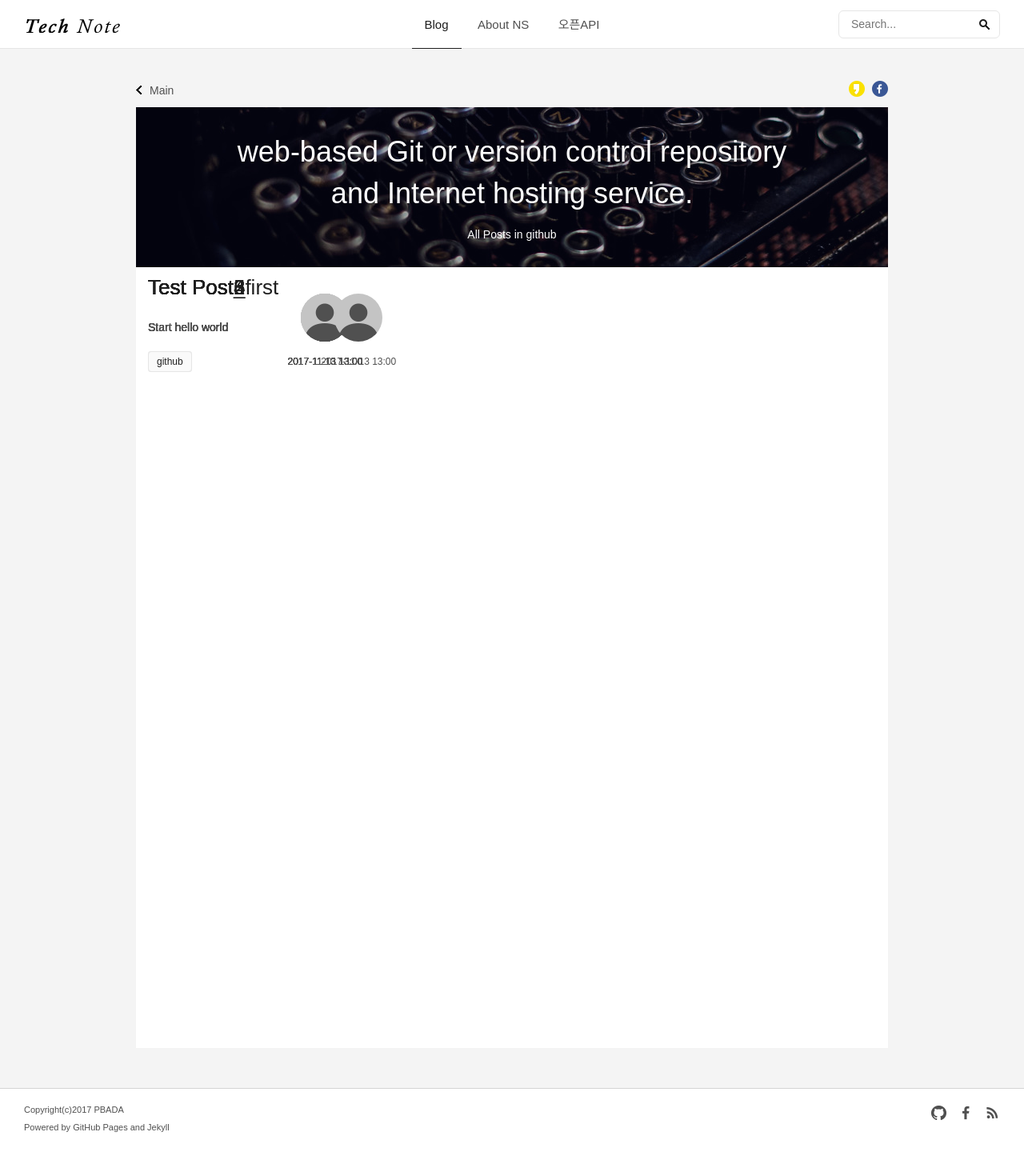
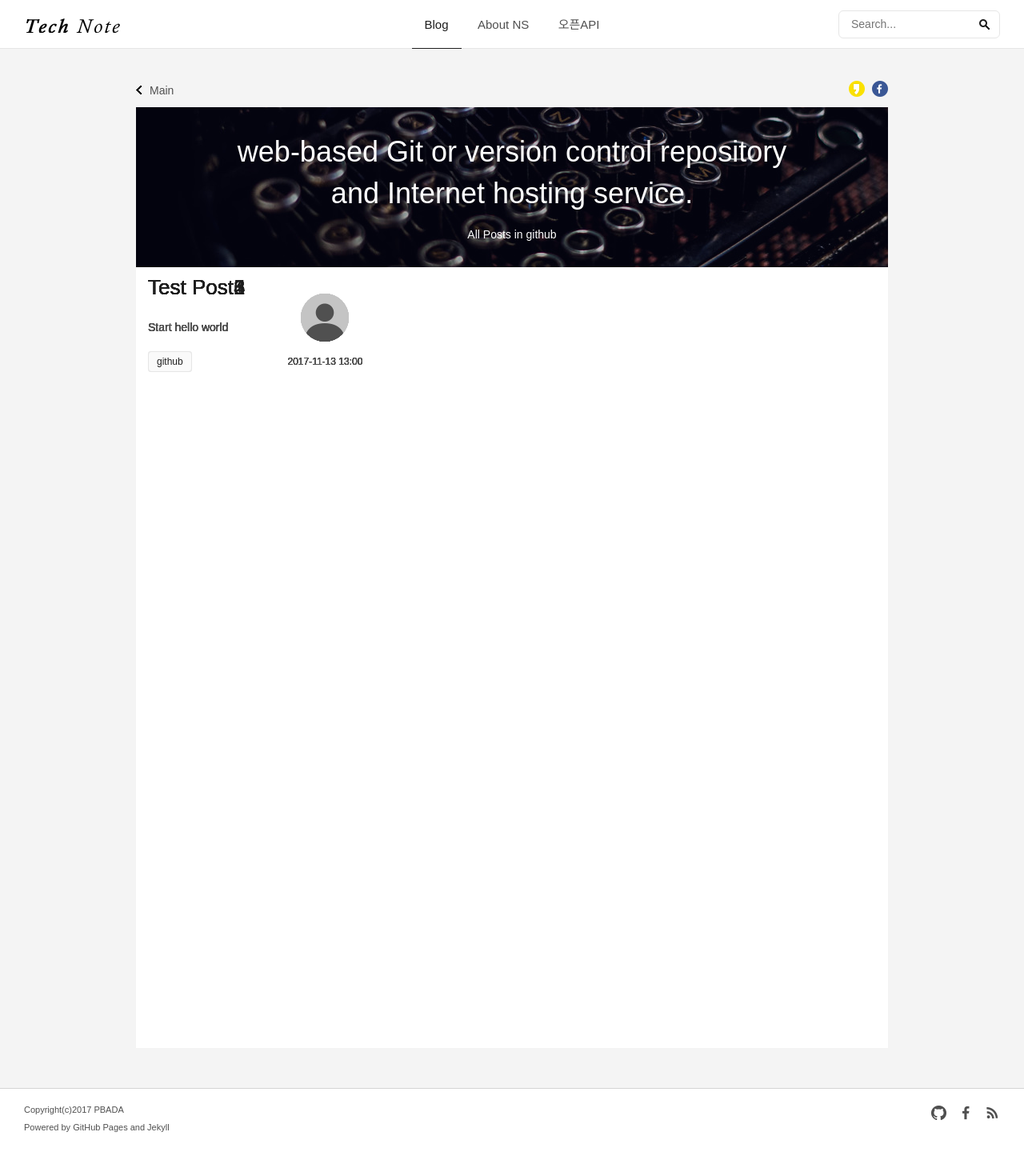
Before and after one commit to nsshopping/nsshopping.github.io, a Jekyll site: the page built from _tags/github.md, in a window 1280 px wide. Shown: the whole page at 80% size. Built offline with Jekyll 4.4.1, drawn with Linux system fonts in a browser that asks for light colours; some web fonts are replaced; comment, search, counter and statistics services are not loaded.

Commit message:
Update 2017-10-16-post01.md

```diff
--- a/_posts/2017-10-16-post01.md
+++ b/_posts/2017-10-16-post01.md
@@ -1,6 +1,6 @@
 ---
 layout: post
-title: 'Test Post_first'
+title: 'Test Post1'
 author: pbada
 date: 2017-11-13 13:00
 tags: [github]
```
